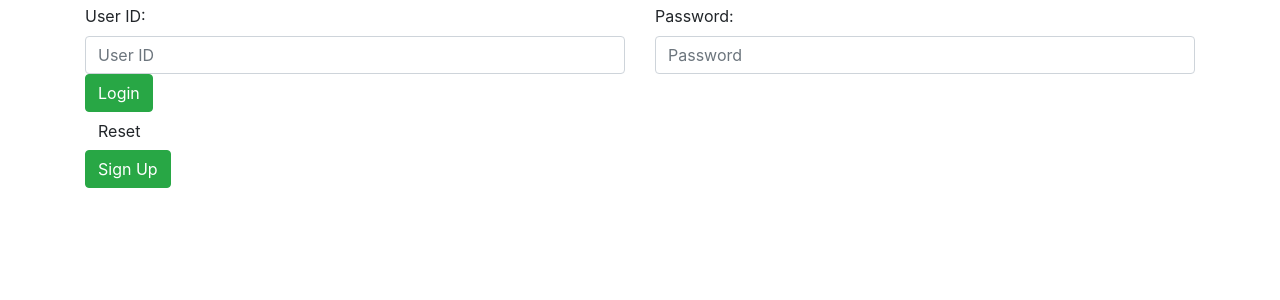
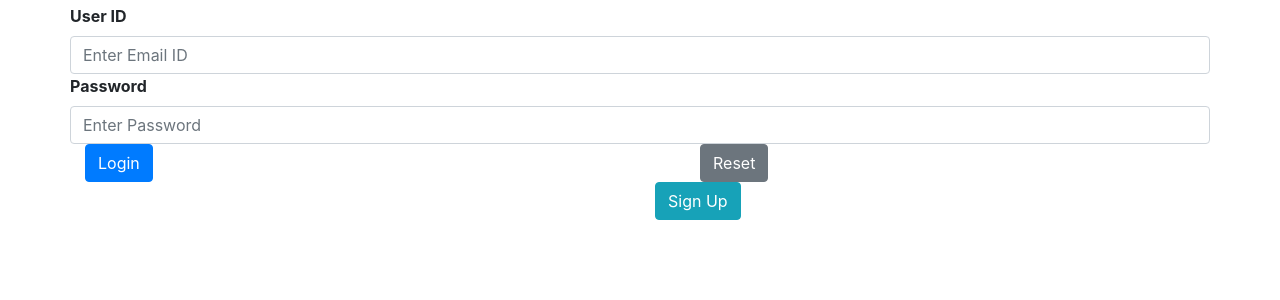
Before and after one commit to nt27web/Calendar-with-login_finalproject, a Flask app: page / in a window 1280 px wide. Shown: the part 56-356 px from the top of the page. Run offline with Flask 2, Linux system fonts and the light colour scheme; some libraries are stand-ins or nearby versions.

Commit message:
Feature: Updated button styles and positions

```diff
--- a/app/templates/layout.html
+++ b/app/templates/layout.html
@@ -6,12 +6,8 @@
         <meta charset="utf-8">
         <meta content="width=device-width, initial-scale=1, shrink-to-fit=no" name="viewport">
         <link crossorigin="anonymous" href="https://stackpath.bootstrapcdn.com/bootstrap/4.4.1/css/bootstrap.min.css"
-          integrity="sha384-Vkoo8x4CGsO3+Hhxv8T/Q5PaXtkKtu6ug5TOeNV6gBiFeWPGFN9MuhOf23Q9Ifjh" rel="stylesheet">
-    <!--{% if user %}-->
+              rel="stylesheet">
         <title>Calendar App</title>
-    <!--{% else %}
-    <title>Calendar Application</title>
-    {% endif %}-->
     <head>
 <body>
 <!-- As a heading -->
@@ -47,15 +43,9 @@
 <div id="footer">
     <!-- Optional JavaScript -->
     <!-- jQuery first, then Popper.js, then Bootstrap JS -->
-    <script crossorigin="anonymous"
-            integrity="sha384-J6qa4849blE2+poT4WnyKhv5vZF5SrPo0iEjwBvKU7imGFAV0wwj1yYfoRSJoZ+n"
-            src="https://code.jquery.com/jquery-3.4.1.slim.min.js"></script>
-    <script crossorigin="anonymous"
-            integrity="sha384-Q6E9RHvbIyZFJoft+2mJbHaEWldlvI9IOYy5n3zV9zzTtmI3UksdQRVvoxMfooAo"
-            src="https://cdn.jsdelivr.net/npm/popper.js@1.16.0/dist/umd/popper.min.js"></script>
-    <script crossorigin="anonymous"
-            integrity="sha384-wfSDF2E50Y2D1uUdj0O3uMBJnjuUD4Ih7YwaYd1iqfktj0Uod8GCExl3Og8ifwB6"
-            src="https://stackpath.bootstrapcdn.com/bootstrap/4.4.1/js/bootstrap.min.js"></script>
+    <script crossorigin="anonymous" src="https://code.jquery.com/jquery-3.4.1.slim.min.js"></script>
+    <script crossorigin="anonymous" src="https://cdn.jsdelivr.net/npm/popper.js@1.16.0/dist/umd/popper.min.js"></script>
+    <script crossorigin="anonymous" src="https://stackpath.bootstrapcdn.com/bootstrap/4.4.1/js/bootstrap.min.js"></script>
 </div>
 </body>
 </html>
--- a/app/templates/login.html
+++ b/app/templates/login.html
@@ -1,28 +1,33 @@
 {% extends "layout.html" %}
 {% block content %}
+<div style="align-items: center; border: 10px;border: #4f4f96" >
 <form action="/login" method="POST">
+        <div class="row">
+            <label for="login_name"><b>User ID</b></label>
+            <input id="login_name" type="email" class="form-control" placeholder="Enter Email ID" name="login_name">
+        </div>
+        <div class="row">
+            <label for="password"><b>Password</b></label>
+            <input id="password" type="password" class="form-control" placeholder="Enter Password" name="password">
+        </div>
+        <div class="row">
+            <div class="col">
+                <button type="submit" class="btn btn-primary">Login</button>
+            </div>
+            <div class="col"/>
+            <div class="col"/>
+            <div class="col"/>
+            <div class="col">
+                <button type="reset" class="btn btn-secondary">Reset</button>
+            </div>
+        </div>
+</form>
+
+<form action="/signup" method="get" >
     <div class="row">
-        <div class="col">
-            <label for="login_name">User ID: </label>
-            <input id="login_name" type="text" class="form-control" placeholder="User ID" name="login_name">
-        </div>
-        <div class="col">
-            <label for="password">Password: </label>
-            <input id="password" type="password" class="form-control" placeholder="Password" name="password">
-        </div>
-    </div>
-
-    <div style="align-content: center">
-        <button type="submit" class="btn btn-success">Login</button>
-    </div>
-    <div style="align-content: center">
-        <button type="reset" class="btn btn-reset">Reset</button>
+        <button type="submit" class="btn btn-info">Sign Up</button>
     </div>
 </form>
-<form action="/signup" method="get" >
-    <div style="align-content: center">
-        <button type="submit" class="btn btn-success">Sign Up</button>
-    </div>
-</form>
+</div>
 
 {% endblock %}
```
Lines whose indentation alone changed are shown as unchanged.
